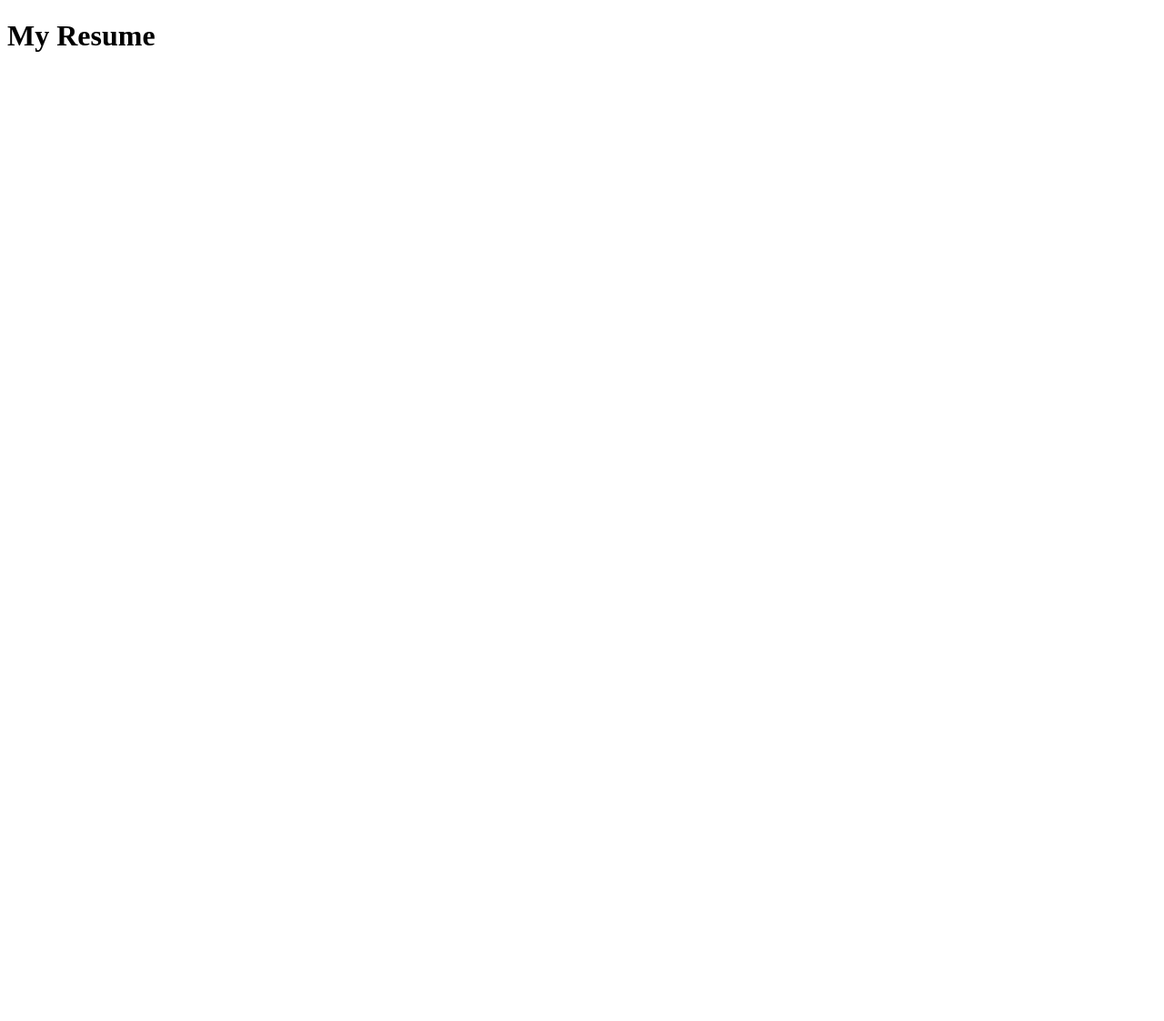
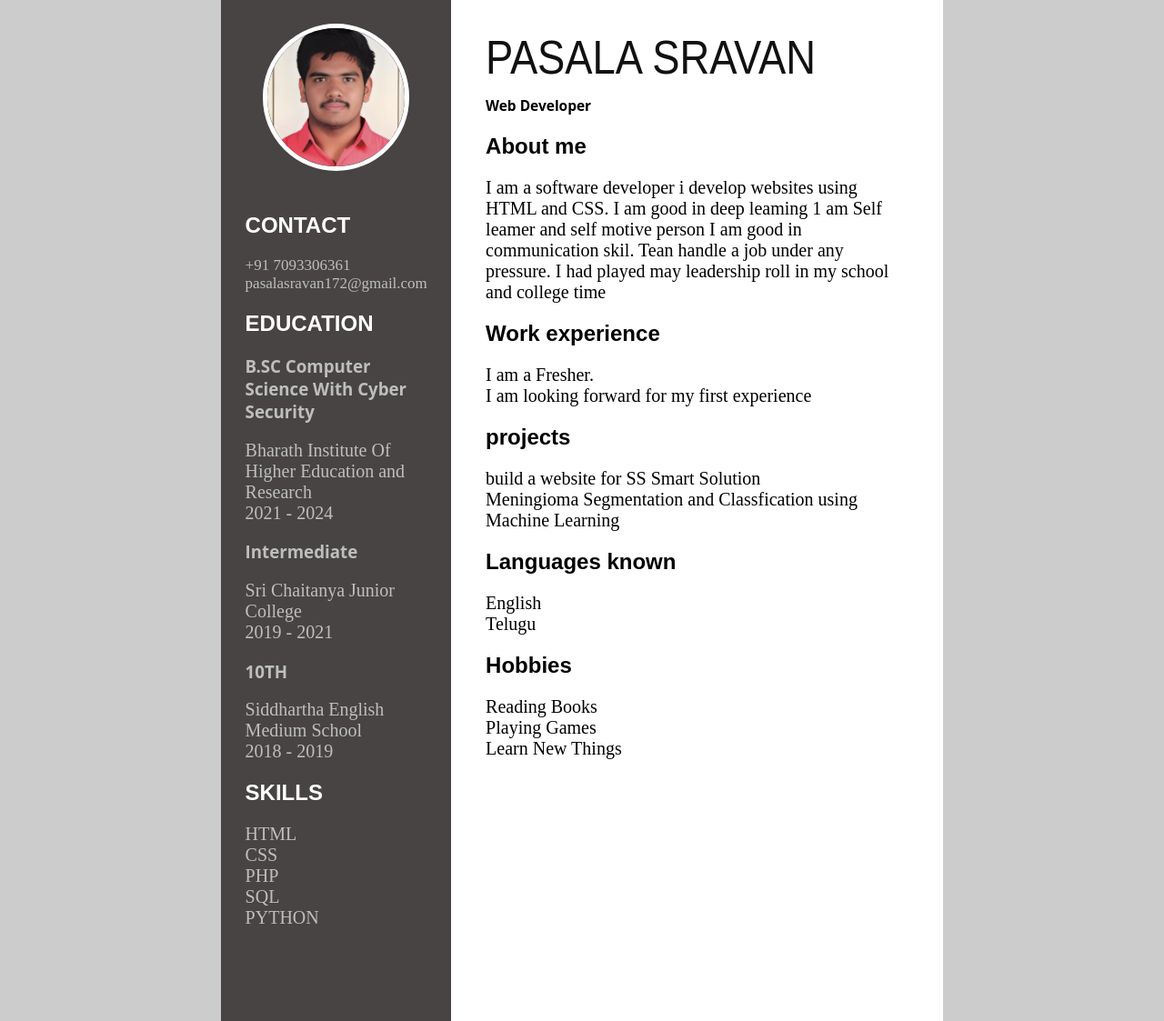
Before and after one commit to pasalasravan/Resume, a plain HTML site: page index.html in a window 1280 px wide. Shown: the whole page at 91% size. Before the commit the page ends 800 px from the top, so only its background shows below. Drawn offline with Linux system fonts and the light colour scheme.

Commit message:
Add files via upload

```diff
--- a/index.html
+++ b/index.html
@@ -1,9 +1,109 @@
 <!DOCTYPE html>
 <html>
 <head>
-<title>Resume</title>
+  <link rel="stylesheet" href="style.css">
 </head>
 <body>
-<h1>My Resume</h1>
+  <page size="A4">
+    <div class="container">
+      <div class="leftPanel">
+        <img src="my photo.png">
+        <div class="details">
+          <div class="item bottomLineSeparator">
+            <h2>
+              CONTACT
+            </h2>
+            <div class="smallText">
+              <p></p> +91 7093306361 </p>
+              <p>pasalasravan172@gmail.com</p>
+            </div>
+          </div>
+
+          <div class="item">
+            <h2>
+              EDUCATION
+            </h2>
+              <h3>B.SC Computer Science With Cyber Security</h3>
+              <p>
+                Bharath Institute Of Higher Education and Research
+              </p>
+              <p>
+                2021 - 2024
+              </p>
+			  <h3>Intermediate</h3>
+              <p>
+                 Sri Chaitanya Junior College
+              </p>
+              <p>
+                2019 - 2021
+              </p>
+			  <h3>10TH</h3>
+              <p>
+                Siddhartha English Medium School
+              </p>
+              <p>
+                2018 - 2019
+              </p>
+
+          </div>
+		  <h2>SKILLS</h2>
+		  <p>HTML</p>
+		  <p>CSS</p>
+		  <p>PHP</p>
+		  <p>SQL</p>
+		  <p>PYTHON</p>
+        </div>
+
+
+      </div>
+      <div class="rightPanel">
+        <div>
+          <h1>
+            PASALA SRAVAN
+          </h1>
+          <div class="smallText">
+            <h3>
+              Web Developer
+            </h3>
+          </div>
+        </div>
+        <div>
+          <h2>
+            About me
+          </h2>
+
+            <p>
+				I am a software developer i develop websites using HTML and CSS. I am good in deep leaming 1 am
+				 Self leamer and self motive person I am good in communication skil. Tean handle a job under any
+				  pressure. I had played may leadership roll in my school and college time
+            </p>
+        </div>
+        <div class="workExperience">
+          <h2>
+            Work experience
+          </h2>
+		  <p> I am a Fresher.</p>
+		  <p>I am looking forward for my first experience</p>
+        </div>
+        <div class="projects">
+			<h2>projects</h2>
+		  <p>build a website for SS Smart Solution</p>
+		  <p>Meningioma Segmentation and Classfication using Machine Learning</p>
+		</div>
+		<div class="Langague">
+			<h2>Languages known</h2>
+			<p>English</p>
+			<p>Telugu</p>
+		</div>
+		<div class="Hobbies">
+			<h2>Hobbies</h2>
+			<p>Reading Books</p>
+			<p>Playing Games </p>
+			<p>Learn New Things</p>
+		</div>
+      </div>
+    </div>
+  </page>
+
 </body>
 </html>
```
